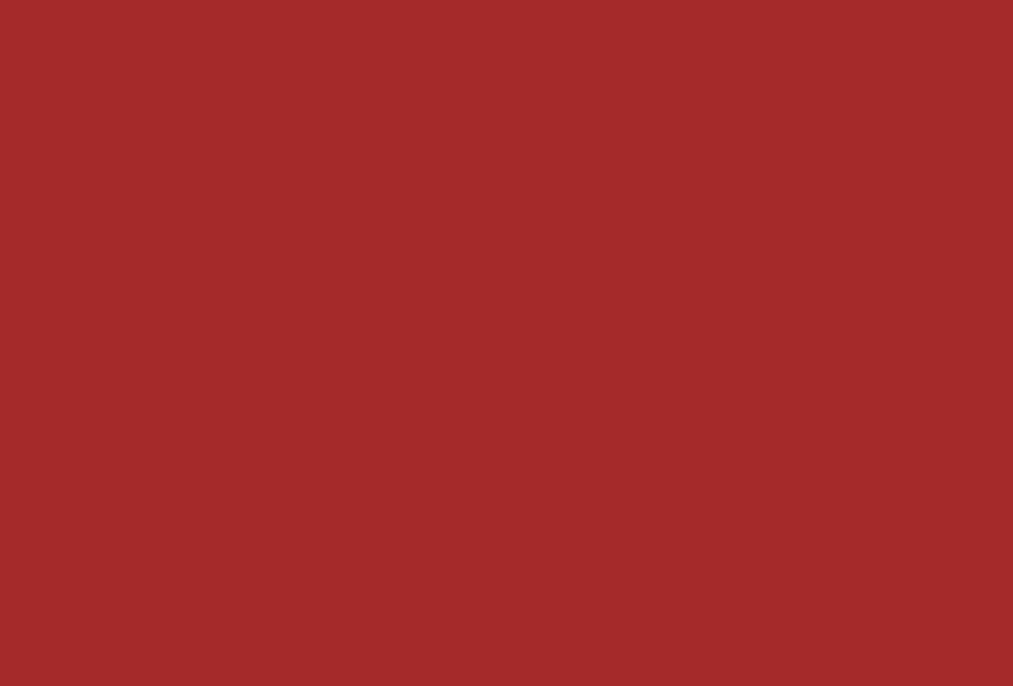
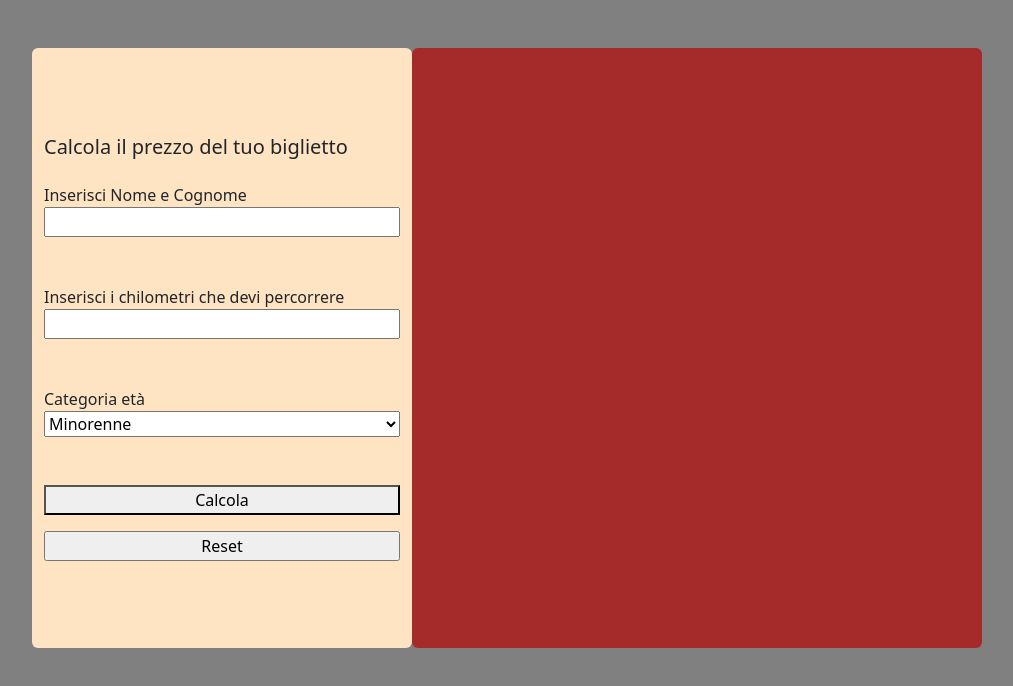
Before and after one commit to GuglielmoBini/js-biglietto-treno-form, a plain HTML site: page index.html in a window 1280 px wide. Shown: the whole page, without its empty margins (133-1146 px from the left). Drawn offline with nearby package versions, Linux system fonts and the light colour scheme.

Commit message:
creato script, html ed aggiunto css

```diff
--- a/css/style.css
+++ b/css/style.css
@@ -1,10 +1,19 @@
-/* CSS RESET */
-* {
-  padding: 0;
-  margin: 0;
-  box-sizing: border-box;
+body {
+  background-color: grey;
 }
 
-body {
+.container {
+  height: 600px;
+}
+
+form {
+  background-color: bisque;
+}
+
+.ticket {
   background-color: brown;
 }
+
+#ticket-price {
+  font-size: 60px;
+}
--- a/index.html
+++ b/index.html
@@ -5,8 +5,64 @@
     <meta http-equiv="X-UA-Compatible" content="IE=edge" />
     <meta name="viewport" content="width=device-width, initial-scale=1.0" />
     <title>biglietto treno form</title>
+
+    <!-- BOOTSTRAP -->
+    <link
+      href="https://cdn.jsdelivr.net/npm/bootstrap@5.2.3/dist/css/bootstrap.min.css"
+      rel="stylesheet"
+      integrity="sha384-rbsA2VBKQhggwzxH7pPCaAqO46MgnOM80zW1RWuH61DGLwZJEdK2Kadq2F9CUG65"
+      crossorigin="anonymous"
+    />
+
+    <!-- STYLE CSS -->
     <link rel="stylesheet" href="css/style.css" />
+
+    <!-- JAVASCRIPT -->
     <script defer src="js/script.js"></script>
   </head>
-  <body></body>
+  <body>
+    <div class="container">
+      <div class="row h-100 justify-content-center mt-5">
+        <form class="col-4 d-flex flex-column justify-content-center rounded">
+          <h1 class="col-12 fs-5 mb-4">Calcola il prezzo del tuo biglietto</h1>
+          <!-- PRIMO INPUT -->
+          <label for="firstname-secondname">Inserisci Nome e Cognome</label>
+          <input
+            type="text"
+            name="firstname-secondname"
+            id="firstname-secondname"
+            class="mb-5"
+          />
+          <!-- SECONDO INPUT -->
+          <label for="kilometres"
+            >Inserisci i chilometri che devi percorrere</label
+          >
+          <input
+            type="number"
+            name="kilometres"
+            id="kilometres"
+            min="0"
+            class="mb-5"
+          />
+          <!-- TERZO INPUT -->
+          <label for="user-age">Categoria età</label>
+          <select name="user-age" id="user-age" class="mb-5">
+            <option value="under18">Minorenne</option>
+            <option value="adult">Adulto</option>
+            <option value="over65">Over 65</option>
+          </select>
+          <!-- BOTTONI -->
+          <button type="button" id="submit" class="mb-3">Calcola</button>
+          <input type="reset" value="Reset" />
+        </form>
+        <!-- PREZZO BIGLIETTO -->
+        <div
+          class="col-6 d-flex flex-column align-items-center ticket rounded text-center pt-3"
+        >
+          <h3 id="ticket-name" class="p-4 mb-4"></h3>
+          <h1 id="ticket-price"></h1>
+        </div>
+      </div>
+    </div>
+  </body>
 </html>
--- a/js/script.js
+++ b/js/script.js
@@ -24,3 +24,39 @@ Il recap dei dati e l'output del prezzo finale, andranno quindi stampati in pagi
 5- stampo il prezzo finale in pagina.
 
 */
+
+// 1- prendo gli elementi dal DOM.
+// prezzo biglietto
+const targetElement = document.getElementById("ticket-price");
+// nome biglietto
+const targetName = document.getElementById("ticket-name");
+
+// bottone
+const submitButton = document.getElementById("submit");
+
+//inputs
+const inputFsName = document.getElementById("firstname-secondname");
+const inputkms = document.getElementById("kilometres");
+const inputAge = document.getElementById("user-age");
+
+// 2- raccolgo i dati dell'utente immessi tramite gli input.
+
+submitButton.addEventListener("click", function () {
+  const fsName = inputFsName.value.trim();
+  console.log(fsName);
+  const kilometres = inputkms.value.trim();
+  console.log(kilometres);
+  const userAge = inputAge.value;
+  console.log(userAge);
+
+  let price = kilometres * 0.21;
+  if (userAge == "under18") {
+    price *= 0.8;
+  } else if (userAge == "over65") {
+    price *= 0.6;
+  }
+
+  targetName.innerText = `Complimenti ${fsName}, ecco il prezzo del tuo biglietto:`;
+
+  targetElement.innerText = `${price.toFixed(2)}€`;
+});
```
